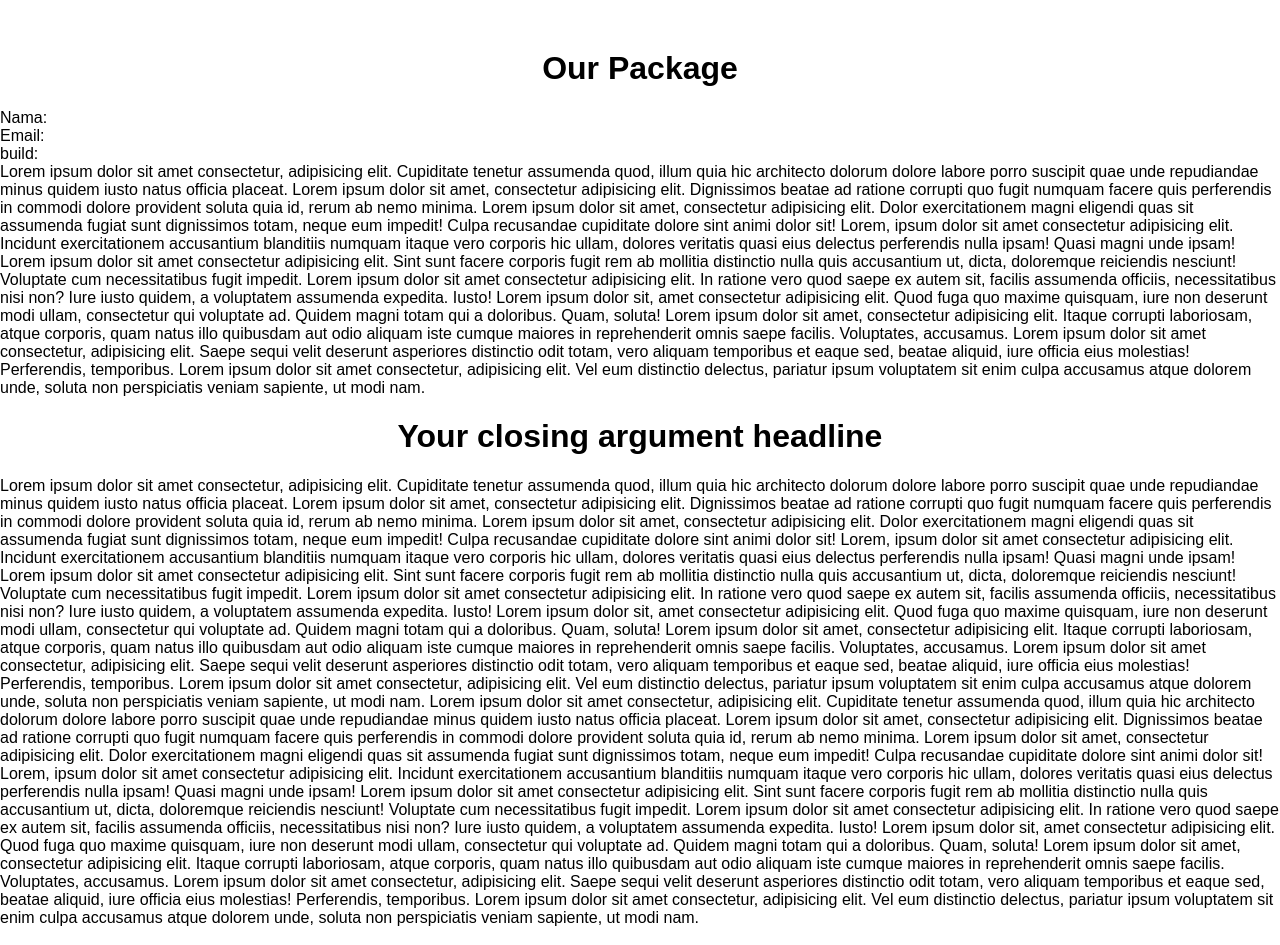
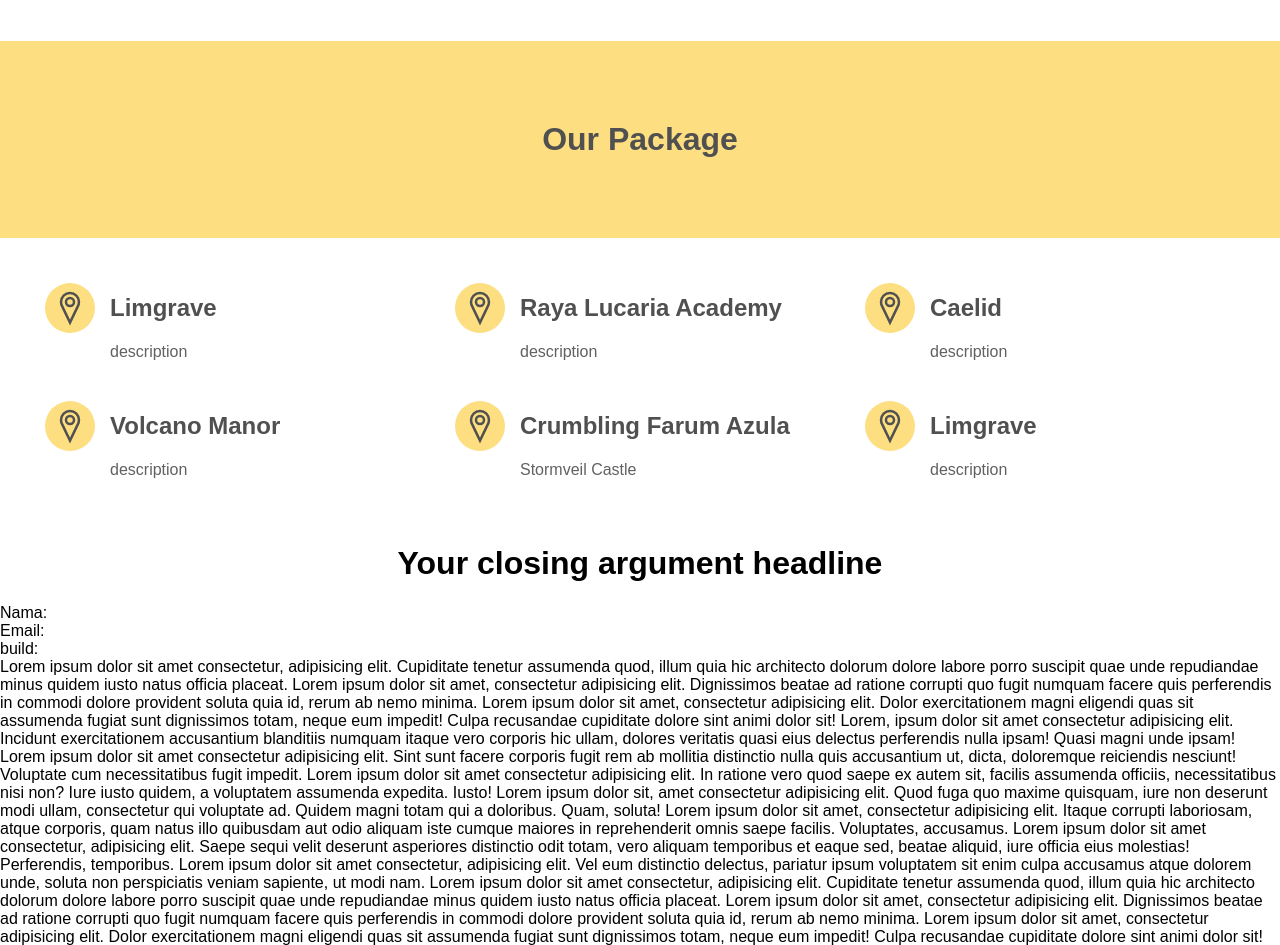
Before and after one commit to mcgalih/webdev-RevoU, a plain HTML site: page index.html in a window 1280 px wide. Shown: the part 1030-1975 px from the top of the page. Drawn offline with Linux system fonts and the light colour scheme.

Commit message:
our package section

```diff
--- a/index.css
+++ b/index.css
@@ -1,7 +1,9 @@
 body {margin: 0; font-family: sans-serif;}
 
 /*
+=================================================================
 ======================= Header Section ==========================
+=================================================================
 */
 
 header {
@@ -14,7 +16,7 @@
 
 }
 
-header > h2{color: rgb(80, 80, 80);}
+header > h1{color: rgb(80, 80, 80);}
 header > p{color: rgb(97, 97, 97);}
 
 #navbar{
@@ -67,8 +69,13 @@
 .logo{width: 160px;}
 
 /*
-======================= Main Section ==========================
+=================================================================
+========================= Main Section ==========================
+=================================================================
 */
+
+/* =======================Home Page ===========================*/
+
 .home_page{
     display: flex;
     flex-direction: row;
@@ -236,6 +243,62 @@
     background-color: #45a049;
 }
 
+/* ====================== Our Package =========================*/
+
+.our_package{
+    display: flex;
+    flex-direction: column;
+    height: max-content;
+}
+
+.our_package > h1{
+    color: rgb(80, 80, 80);
+    background-color: #fdde80;
+    padding: 80px 0;
+    margin: 0;
+}
+
+.package_item{
+    display: grid;
+    grid-template-columns: repeat(3, minmax(0, 1fr));
+    gap: 40px;
+    margin: 45px;
+}
+
+.place_container{
+    display: flex;
+    flex-direction: column;
+    text-align: left;
+    gap: 10px;
+}
+.place_head, .place_foot{
+    display: flex;
+    flex-direction: row;
+    gap: 15px;
+}
+.place_icon{
+    background-color: #fdde80;
+    width: 50px;
+    height: 50px;
+    border-radius: 50%;
+}
+
+.place_name{
+    font-weight: bold;
+    font-size: 1.5rem;
+    align-self: center;
+    color: rgb(80, 80, 80);
+}
+
+.place_blank{
+    width: 50px;
+}
+
+.place_desc{
+    text-align: justify;
+    color: rgb(97, 97, 97);
+}
+
 /*
 ======================= Footer Section ==========================
 */
--- a/index.html
+++ b/index.html
@@ -19,7 +19,7 @@
     </div>
     <script src="javascript/navbarScrolling.js"></script>
     <header>
-        <h2>Your Best Travel Companion's</h2>
+        <h1>Your Best Travel Companion's</h1>
         <p>Explore the beautiful world of "Lands Between" with a Torrent, the Spirit Steed !</p>
     </header>
 
@@ -105,26 +105,83 @@
             </div>
 
         </div>
-        <div id="our_package">
+        <div class="our_package">
             <h1 style="text-align: center;">Our Package</h1>
+            <div class="package_item">
+
+                <div class="place_container">
+                    <div class="place_head">
+                        <img class="place_icon" src="images/location_icon-01.svg">
+                        <div class="place_name">Limgrave</div>
+                    </div>
+                    <div class="place_foot">
+                        <div class="place_blank"></div>
+                        <div class="place_desc">description</div>
+                    </div>
+                </div>
+
+                <div class="place_container">
+                    <div class="place_head">
+                        <img class="place_icon" src="images/location_icon-01.svg">
+                        <div class="place_name">Raya Lucaria Academy</div>
+                    </div>
+                    <div class="place_foot">
+                        <div class="place_blank"></div>
+                        <div class="place_desc">description</div>
+                    </div>
+                </div>
+
+                <div class="place_container">
+                    <div class="place_head">
+                        <img class="place_icon" src="images/location_icon-01.svg">
+                        <div class="place_name">Caelid</div>
+                    </div>
+                    <div class="place_foot">
+                        <div class="place_blank"></div>
+                        <div class="place_desc">description</div>
+                    </div>
+                </div>
+
+                <div class="place_container">
+                    <div class="place_head">
+                        <img class="place_icon" src="images/location_icon-01.svg">
+                        <div class="place_name">Volcano Manor</div>
+                    </div>
+                    <div class="place_foot">
+                        <div class="place_blank"></div>
+                        <div class="place_desc">description</div>
+                    </div>
+                </div>
+
+                <div class="place_container">
+                    <div class="place_head">
+                        <img class="place_icon" src="images/location_icon-01.svg">
+                        <div class="place_name">Crumbling Farum Azula</div>
+                    </div>
+                    <div class="place_foot">
+                        <div class="place_blank"></div>
+                        <div class="place_desc">Stormveil Castle</div>
+                    </div>
+                </div>
+
+                <div class="place_container">
+                    <div class="place_head">
+                        <img class="place_icon" src="images/location_icon-01.svg">
+                        <div class="place_name">Limgrave</div>
+                    </div>
+                    <div class="place_foot">
+                        <div class="place_blank"></div>
+                        <div class="place_desc">description</div>
+                    </div>
+                </div>
+
+            </div>
+        </div>
+        <div class="call_us">
+            <h1 style="text-align: center;">Your closing argument headline</h1>
             Nama: <span id="out_name"></span><br>
             Email: <span id="out_email"></span><br>
             build: <span id="out_place"></span><br>
-
-            Lorem ipsum dolor sit amet consectetur, adipisicing elit. Cupiditate tenetur assumenda quod, illum quia hic architecto dolorum dolore labore porro suscipit quae unde repudiandae minus quidem iusto natus officia placeat.
-            Lorem ipsum dolor sit amet, consectetur adipisicing elit. Dignissimos beatae ad ratione corrupti quo fugit numquam facere quis perferendis in commodi dolore provident soluta quia id, rerum ab nemo minima.
-            Lorem ipsum dolor sit amet, consectetur adipisicing elit. Dolor exercitationem magni eligendi quas sit assumenda fugiat sunt dignissimos totam, neque eum impedit! Culpa recusandae cupiditate dolore sint animi dolor sit!
-            Lorem, ipsum dolor sit amet consectetur adipisicing elit. Incidunt exercitationem accusantium blanditiis numquam itaque vero corporis hic ullam, dolores veritatis quasi eius delectus perferendis nulla ipsam! Quasi magni unde ipsam!
-            Lorem ipsum dolor sit amet consectetur adipisicing elit. Sint sunt facere corporis fugit rem ab mollitia distinctio nulla quis accusantium ut, dicta, doloremque reiciendis nesciunt! Voluptate cum necessitatibus fugit impedit.
-            Lorem ipsum dolor sit amet consectetur adipisicing elit. In ratione vero quod saepe ex autem sit, facilis assumenda officiis, necessitatibus nisi non? Iure iusto quidem, a voluptatem assumenda expedita. Iusto!
-            Lorem ipsum dolor sit, amet consectetur adipisicing elit. Quod fuga quo maxime quisquam, iure non deserunt modi ullam, consectetur qui voluptate ad. Quidem magni totam qui a doloribus. Quam, soluta!
-            Lorem ipsum dolor sit amet, consectetur adipisicing elit. Itaque corrupti laboriosam, atque corporis, quam natus illo quibusdam aut odio aliquam iste cumque maiores in reprehenderit omnis saepe facilis. Voluptates, accusamus.
-            Lorem ipsum dolor sit amet consectetur, adipisicing elit. Saepe sequi velit deserunt asperiores distinctio odit totam, vero aliquam temporibus et eaque sed, beatae aliquid, iure officia eius molestias! Perferendis, temporibus.
-            Lorem ipsum dolor sit amet consectetur, adipisicing elit. Vel eum distinctio delectus, pariatur ipsum voluptatem sit enim culpa accusamus atque dolorem unde, soluta non perspiciatis veniam sapiente, ut modi nam.
-
-        </div>
-        <div id="call_us">
-            <h1 style="text-align: center;">Your closing argument headline</h1>
             Lorem ipsum dolor sit amet consectetur, adipisicing elit. Cupiditate tenetur assumenda quod, illum quia hic architecto dolorum dolore labore porro suscipit quae unde repudiandae minus quidem iusto natus officia placeat.
             Lorem ipsum dolor sit amet, consectetur adipisicing elit. Dignissimos beatae ad ratione corrupti quo fugit numquam facere quis perferendis in commodi dolore provident soluta quia id, rerum ab nemo minima.
             Lorem ipsum dolor sit amet, consectetur adipisicing elit. Dolor exercitationem magni eligendi quas sit assumenda fugiat sunt dignissimos totam, neque eum impedit! Culpa recusandae cupiditate dolore sint animi dolor sit!
```
Also changed, not shown: images/location_icon-01.svg (added).
